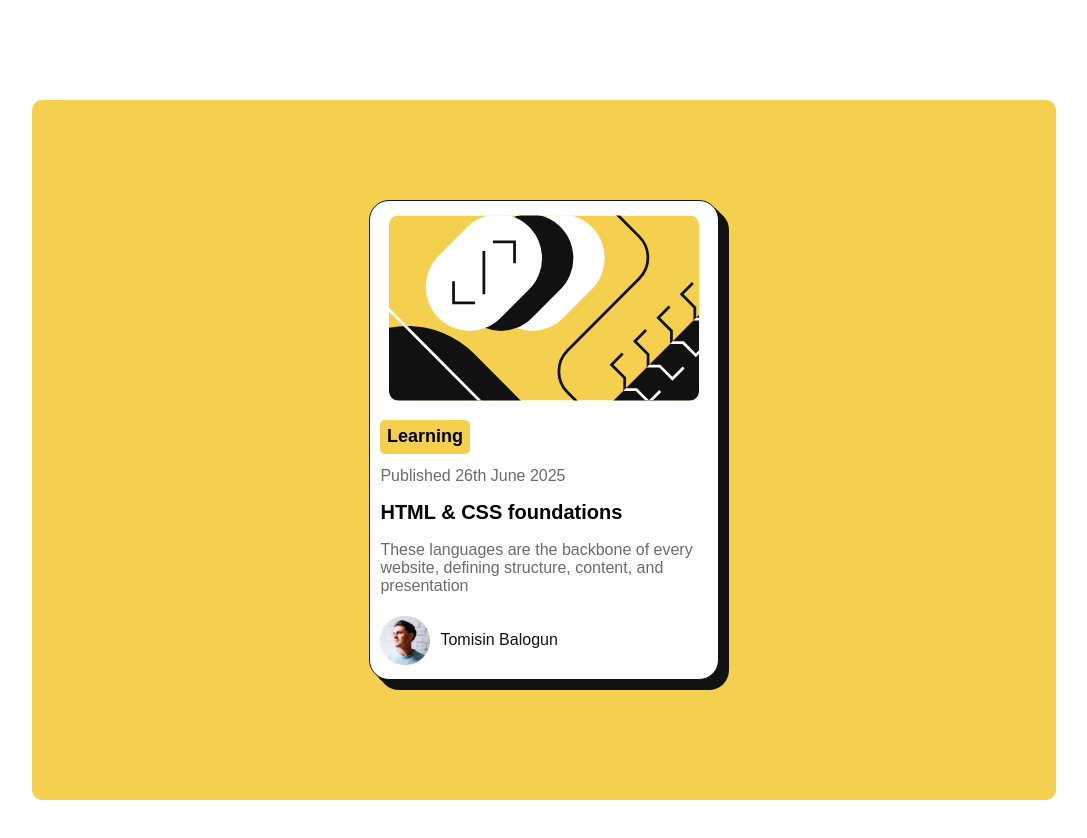
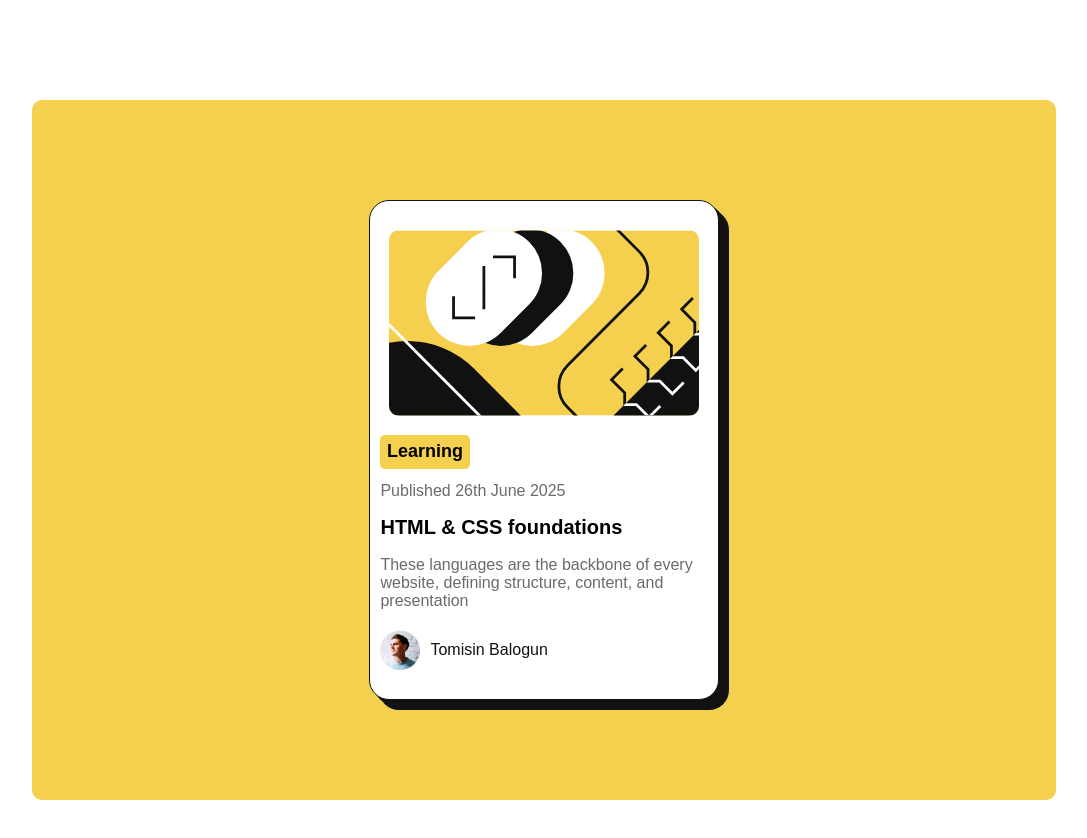
Before and after one commit to balogunkeji/blog-card, a plain HTML site: page index.html in a window 1280 px wide. Shown: the whole page, without its empty margins (96-1183 px from the left). Drawn offline with Linux system fonts and the light colour scheme.

```diff
--- a/style.css
+++ b/style.css
@@ -27,7 +27,7 @@ main{
 section{
     width: 100%;
     max-width: 350px;
-    height: 480px;
+    height: 500px;
     background-color: hsl(0, 0%, 100%);
     margin: 100px auto;
     display: flex;
@@ -91,8 +91,8 @@ section{
             color: hsl(0, 0%, 7%)
             }
             img{
-                width: 50px;
-                height: 50px;
+                width: 40px;
+                height: 40px;
             }
         }
     }
```
